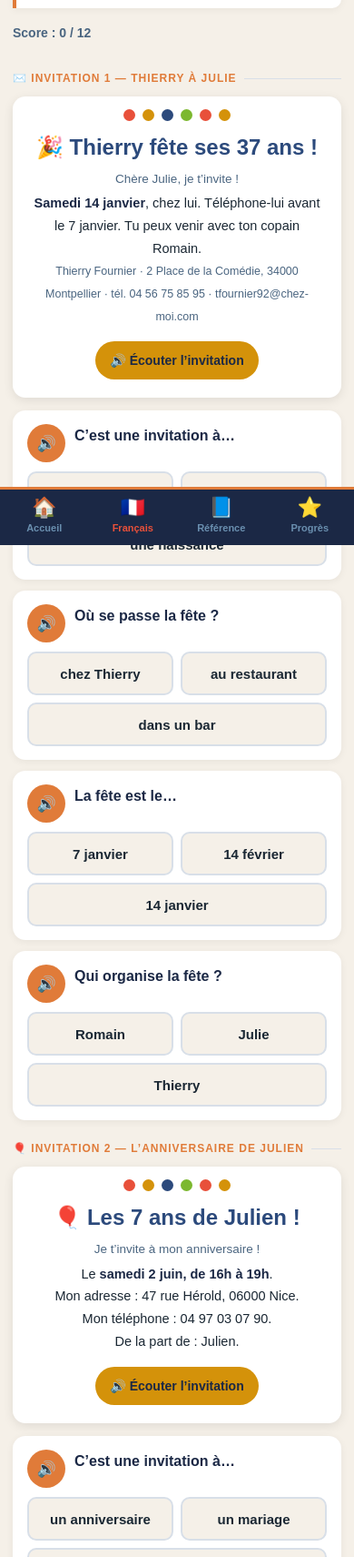
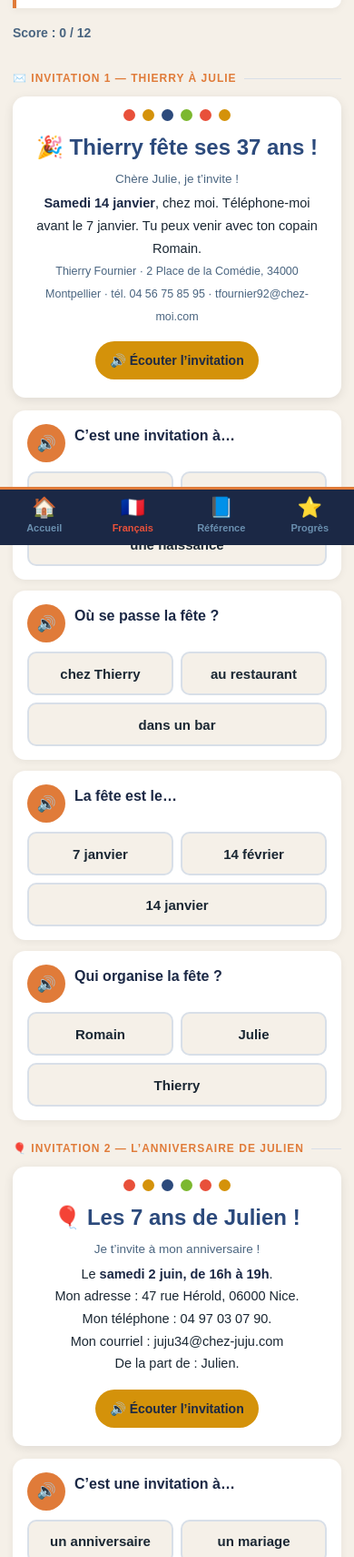
Before and after one commit to Leo-et-moi/leo-et-moi, a plain HTML site: page french/a2/lire-invitation/index.html in a window 390 px wide. Shown: the part 245-1956 px from the top of the page at 91% size. Drawn offline with Linux system fonts and the light colour scheme; no server answers.

Commit message:
A2 invitations: Thierry 'chez moi/téléphone-moi' + Julien courriel; B1 PACS: buffet froid vegan

```diff
--- a/french/a2/lire-invitation/index.html
+++ b/french/a2/lire-invitation/index.html
@@ -86,11 +86,11 @@ body{font-family:Arial,sans-serif;background:var(--cream);color:var(--text);line
   <div class="scorebar" id="scorebar">Score : 0 / 12</div>
 
   <div class="sec-label">&#9993;&#65039; Invitation 1 &mdash; Thierry &agrave; Julie</div>
-  <div class="invit anniv"><div class="conf"><span style="background:#E8503A"></span><span style="background:#D4920A"></span><span style="background:#2C4A7C"></span><span style="background:#7CB82F"></span><span style="background:#E8503A"></span><span style="background:#D4920A"></span></div><div class="names">&#127881; Thierry f&ecirc;te ses 37 ans&nbsp;!</div><div class="intro">Ch&egrave;re Julie, je t&rsquo;invite&nbsp;!</div><div class="detail"><b>Samedi 14 janvier</b>, chez lui. T&eacute;l&eacute;phone-lui avant le 7 janvier. Tu peux venir avec ton copain Romain.<br><span style="font-size:12.5px;color:var(--slate);">Thierry Fournier &middot; 2 Place de la Com&eacute;die, 34000 Montpellier &middot; t&eacute;l. 04 56 75 85 95 &middot; tfournier92@chez-moi.com</span></div><button class="readbtn" onclick="playClip('a2_inv_doc1.mp3',this)">&#128266; &Eacute;couter l&rsquo;invitation</button></div>
+  <div class="invit anniv"><div class="conf"><span style="background:#E8503A"></span><span style="background:#D4920A"></span><span style="background:#2C4A7C"></span><span style="background:#7CB82F"></span><span style="background:#E8503A"></span><span style="background:#D4920A"></span></div><div class="names">&#127881; Thierry f&ecirc;te ses 37 ans&nbsp;!</div><div class="intro">Ch&egrave;re Julie, je t&rsquo;invite&nbsp;!</div><div class="detail"><b>Samedi 14 janvier</b>, chez moi. T&eacute;l&eacute;phone-moi avant le 7 janvier. Tu peux venir avec ton copain Romain.<br><span style="font-size:12.5px;color:var(--slate);">Thierry Fournier &middot; 2 Place de la Com&eacute;die, 34000 Montpellier &middot; t&eacute;l. 04 56 75 85 95 &middot; tfournier92@chez-moi.com</span></div><button class="readbtn" onclick="playClip('a2_inv_doc1.mp3',this)">&#128266; &Eacute;couter l&rsquo;invitation</button></div>
   <div id="secA"></div>
 
   <div class="sec-label">&#127880; Invitation 2 &mdash; L&rsquo;anniversaire de Julien</div>
-  <div class="invit anniv"><div class="conf"><span style="background:#E8503A"></span><span style="background:#D4920A"></span><span style="background:#2C4A7C"></span><span style="background:#7CB82F"></span><span style="background:#E8503A"></span><span style="background:#D4920A"></span></div><div class="names">&#127880; Les 7 ans de Julien&nbsp;!</div><div class="intro">Je t&rsquo;invite &agrave; mon anniversaire&nbsp;!</div><div class="detail">Le <b>samedi 2 juin, de 16h &agrave; 19h</b>.<br>Mon adresse&nbsp;: 47 rue H&eacute;rold, 06000 Nice.<br>Mon t&eacute;l&eacute;phone&nbsp;: 04 97 03 07 90.<br>De la part de&nbsp;: Julien.</div><button class="readbtn" onclick="playClip('a2_inv_doc2.mp3',this)">&#128266; &Eacute;couter l&rsquo;invitation</button></div>
+  <div class="invit anniv"><div class="conf"><span style="background:#E8503A"></span><span style="background:#D4920A"></span><span style="background:#2C4A7C"></span><span style="background:#7CB82F"></span><span style="background:#E8503A"></span><span style="background:#D4920A"></span></div><div class="names">&#127880; Les 7 ans de Julien&nbsp;!</div><div class="intro">Je t&rsquo;invite &agrave; mon anniversaire&nbsp;!</div><div class="detail">Le <b>samedi 2 juin, de 16h &agrave; 19h</b>.<br>Mon adresse&nbsp;: 47 rue H&eacute;rold, 06000 Nice.<br>Mon t&eacute;l&eacute;phone&nbsp;: 04 97 03 07 90.<br>Mon courriel&nbsp;: juju34@chez-juju.com<br>De la part de&nbsp;: Julien.</div><button class="readbtn" onclick="playClip('a2_inv_doc2.mp3',this)">&#128266; &Eacute;couter l&rsquo;invitation</button></div>
   <div id="secB"></div>
 
   <div class="sec-label">&#9989; Vrai ou Faux</div>
```
Also changed, not shown: french/b1/lire-faire-part/index.html (+1 -1 lines).
